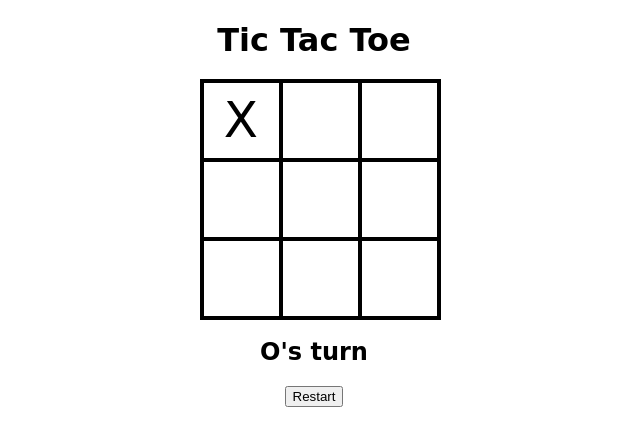
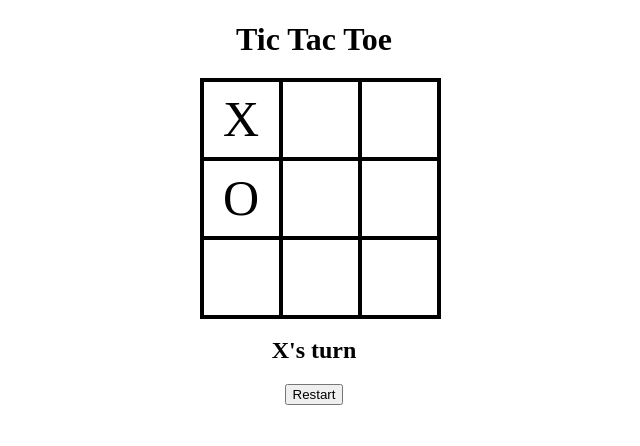
Before and after one commit to Kriggerino/tictactoe, a plain HTML site: page index.html in a window 1280 px wide. Both pictures are taken after a click on the element 567 px from the left and 120 px from the top of the page. Shown: the whole page, without its empty margins (326-966 px from the left). Drawn offline with Linux system fonts and the light colour scheme.

Commit message:
Adding Computer move

```diff
--- a/index.js
+++ b/index.js
@@ -23,15 +23,16 @@ function initializeGame(){
     statusText.textContent = `${currentPlayer}'s turn`;
     running = true;
 }
-function cellClicked(){
+function cellClicked() {
     const cellIndex = this.getAttribute("cellIndex");
 
-    if(options[cellIndex] != "" || !running){
+    if (options[cellIndex] != "" || !running) {
         return;
     }
 
     updateCell(this, cellIndex);
     checkWinner();
+    computerMove(); // Call the computer move after each human move
 }
 function updateCell(cell, index){
     options[index] = currentPlayer;
@@ -78,3 +79,27 @@ function restartGame(){
     cells.forEach(cell => cell.textContent = "");
     running = true;
 }
+
+function computerMove() {
+    if (running && currentPlayer === 'O') {
+        let emptyCells = options.reduce((acc, option, index) => {
+            if (option === '') {
+                acc.push(index);
+            }
+            return acc;
+        }, []);
+
+        if (emptyCells.length > 0) {
+            const randomIndex = Math.floor(Math.random() * emptyCells.length);
+            const computerCellIndex = emptyCells[randomIndex];
+            const computerCell = cells[computerCellIndex];
+
+            setTimeout(() => {
+                updateCell(computerCell, computerCellIndex);
+                checkWinner();
+            }, 1000); // Delay for 1 second to make the computer's move visible
+        }
+    }
+}
+
+// Modify your existing cellClicked function to call computerMove after each human move
--- a/style.css
+++ b/style.css
@@ -8,7 +8,6 @@
     cursor: pointer;
 }
 #gameContainer{
-    font-family: "Permanent Marker", cursive;
     text-align: center;
 }
 #cellContainer{
```
